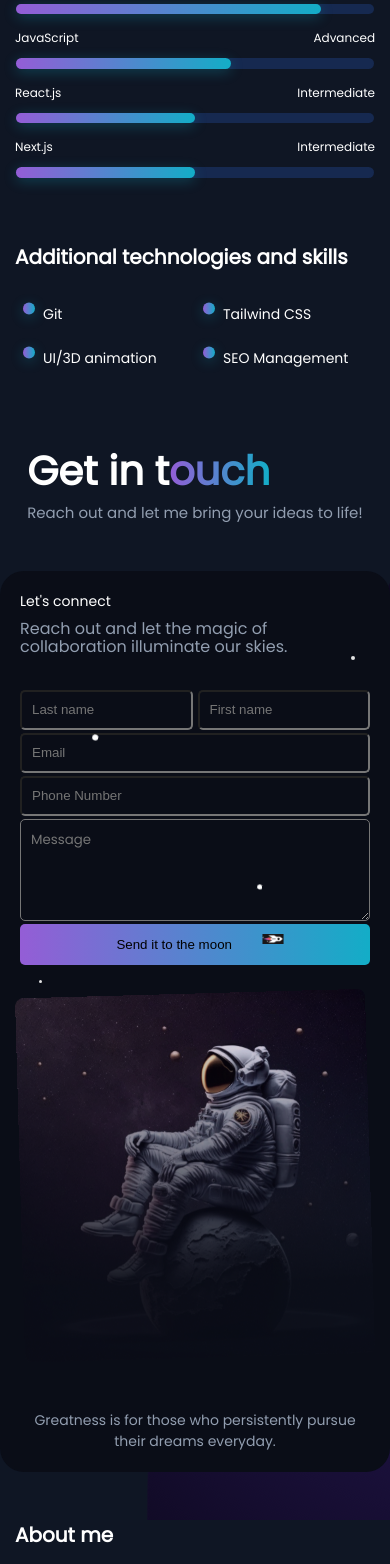
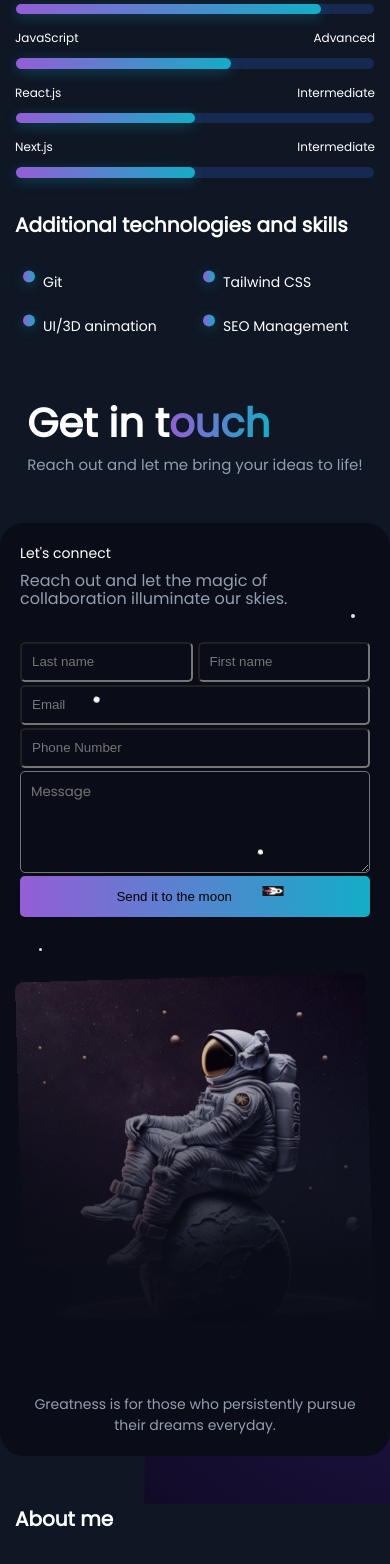
Before and after one commit to Gideonthegre8t/gideon-portfolio, a React (Create React App) app: page / in a window 390 px wide. Shown: the part 3394-4958 px from the top of the page. Built offline with nearby package versions, Linux system fonts and the light colour scheme.

Commit message:
website upgrade

```diff
--- a/public/index.html
+++ b/public/index.html
@@ -29,7 +29,8 @@
   </head>
   <body>
     <noscript>You need to enable JavaScript to run this app.</noscript>
-    <div id="root"></div>
+    <div id="root">
+    </div>
     <!--
       This HTML file is a template.
       If you open it directly in the browser, you will see an empty page.
@@ -42,4 +43,6 @@
     -->
 
   </body>
+
+
 </html>
--- a/src/components/Contact.js
+++ b/src/components/Contact.js
@@ -61,7 +61,7 @@ function Contact() {
 
       {/* Glowing Moon */}
       <motion.div
-        className="moon"
+        className="glowing-moon"
         style={{
           position: "absolute",
           top: "1%",
--- a/src/index.css
+++ b/src/index.css
@@ -110,6 +110,7 @@ span {
   text-align: center;
   height: 100%;
   width: 100%;
+  margin-top: 2em;
 }
 
 .stamp {
@@ -365,7 +366,7 @@ span {
     transition: transform 0.3s;
   }
 
-  .skill-container,
+
   .footer-container {
     margin-top: 6em;
   }
@@ -377,6 +378,7 @@ margin-top: 2em;
 
   .skill-container{
     margin-top: 6em;
+    padding-bottom: 4em;
   }
 
   .skill-level {
@@ -532,6 +534,7 @@ margin-top: 2em;
 
   .contact-bottom{
     display: flex;
+    flex-direction: row;
     height: auto;
     text-align: left;
   }
@@ -582,7 +585,6 @@ height: 38px;
     display: flex;
     flex-direction: column;
     gap: 3px;
-
   }
 
   .send{
@@ -603,9 +605,18 @@ height: 38px;
     margin-left: 1.5em;
   }
 
+
+
+
+
   .contact-bottom{
     gap: 2em;
+
+
   }
+
+
+
 }
 
 @media only screen and (max-width: 600px) {
@@ -781,10 +792,6 @@ height: 38px;
   }
 
 
-  .skill-container {
-    margin-top: 4em;
-  }
-
   .tech-container{
     margin-top: -13em;
   }
@@ -835,7 +842,8 @@ height: 38px;
   }
 
   .skill-container {
-    margin: 4em 15px;
+    margin: 2em 15px;
+    padding-bottom: 1em;
   }
 
   .contact-bottom-wrapper{
@@ -949,9 +957,10 @@ height: 38px;
   }
 
   .contact-bottom{
-    gap: 2em;
+    gap: 4em;
 flex-direction: column;
   }
+
 
   .contact-top > h2{
     font-size: 40px;
@@ -961,7 +970,7 @@ flex-direction: column;
     font-size: 15px;
    }
 
-   .moon{
+   .glowing-moon{
   display: none;
    }
 
```
